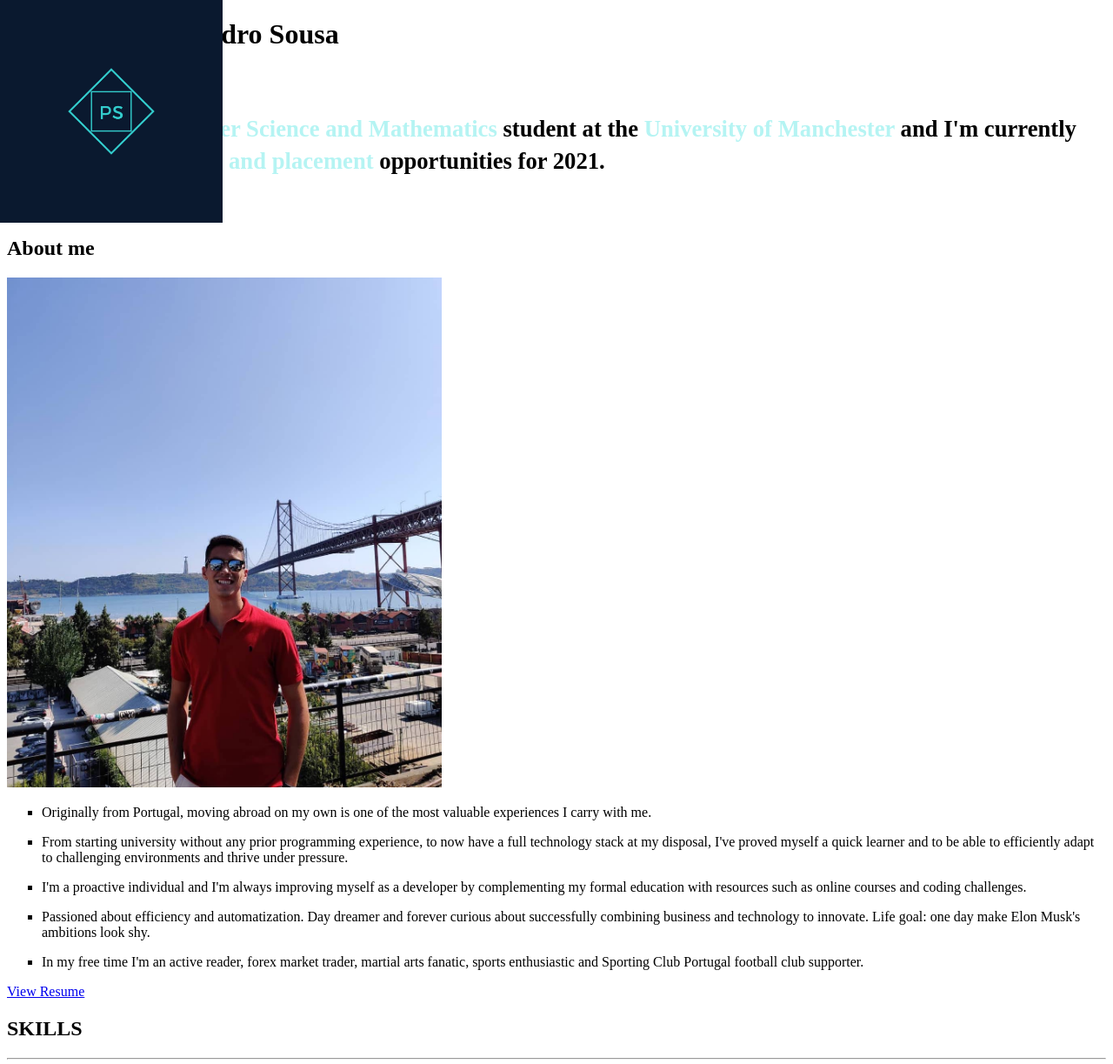
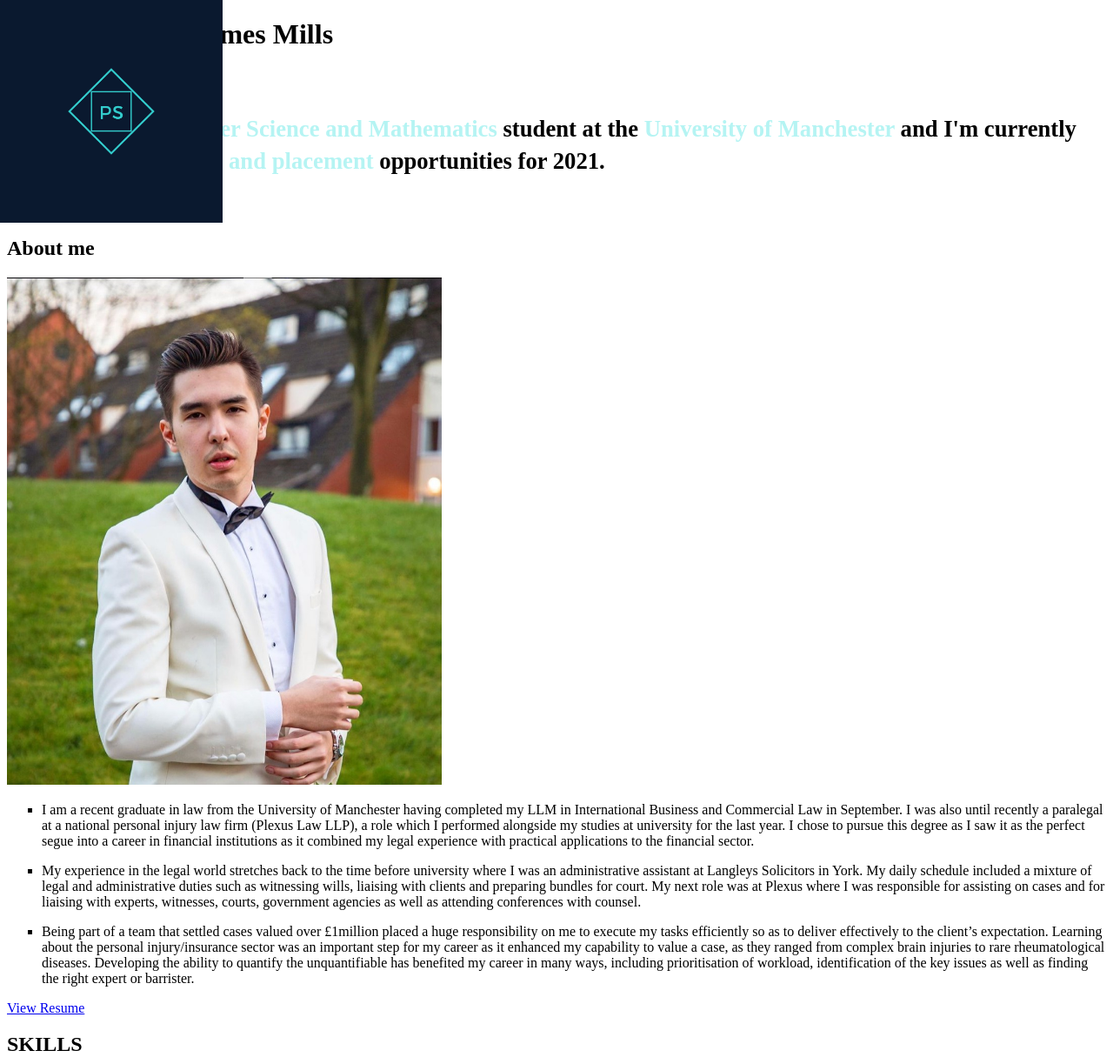
Before and after one commit to pedro15sousa/personal_website, a website: page src/template.html in a window 1280 px wide. Shown: the top 1223 px of the page at 87% size. Drawn offline with nearby package versions, Linux system fonts and the light colour scheme.

Commit message:
James website playing around

```diff
--- a/src/template.html
+++ b/src/template.html
@@ -8,7 +8,7 @@
     <link rel="icon" type="image/png" href="./src/assets/ps2.png" />
 
     <!-- Put here your site title -->
-    <title>Pedro Sousa | Developer</title>
+    <title>James Mills | Developer</title>
     <!-- Add some coding keywords below, Ex: (javascript, yourusername, etc) -->
     <meta name="keywords" content="[username], [name], skill" />
     <!-- Improve your SEO by adding a small descrption of you -->
@@ -35,7 +35,7 @@
     <div id="hero" class="jumbotron">
       <div class="container">
         <h1 class="hero-title" class="load-hidden">
-          Hi, my name is <span class="text-color-main">Pedro Sousa</span>
+          Hi, my name is <span class="text-color-main">James Mills</span>
           <br/>
           <div style="padding-top: 70px; padding-bottom: 10px ">
           <small>I'm a 2º year <span style="color: #B5F4F3">Computer Science and Mathematics</span> student at the <span style="color: #B5F4F3">University of Manchester</span> and I'm currently looking for <span style="color: #B5F4F3">internship and placement</span> opportunities for 2021.</small>
@@ -61,7 +61,7 @@
                 class="img-fluid rounded shadow-lg"
                 height="auto"
                 width="500px"
-                src="./assets/about_me_image.jpg"
+                src="./assets2/about_me.57.jpeg"
                 alt="Profile Image"
               />
             </div>
@@ -71,22 +71,23 @@
               <ul style="list-style-type: square">
               <li>
               <p class="about-wrapper__info-text">
-                Originally from Portugal, moving abroad on my own is one of the most valuable experiences I carry with me.
+                I am a recent graduate in law from the University of Manchester having completed my LLM in International Business and Commercial Law in September. I was also until recently a paralegal at a national personal injury law firm (Plexus Law LLP), a role which I performed alongside my studies at university for the last year. I chose to pursue this degree as I saw it as the perfect segue into a career in financial institutions as it combined my legal experience with practical applications to the financial sector.
+
               </p>
               </li>
               <li>
               <p></p>
               <p class="about-wrapper__info-text">
-                From starting university without any prior programming experience, to now have a full technology stack at my disposal, I've proved myself a quick learner and to be able to efficiently adapt to challenging environments and thrive under pressure.
+                My experience in the legal world stretches back to the time before university where I was an administrative assistant at Langleys Solicitors in York. My daily schedule included a mixture of legal and administrative duties such as witnessing wills, liaising with clients and preparing bundles for court. My next role was at Plexus where I was responsible for assisting on cases and for liaising with experts, witnesses, courts, government agencies as well as attending conferences with counsel.
               </p>
               </li>
               <p></p>
               <li>
               <p class='about-wrapper__info-text'>
-                I'm a proactive individual and I'm always improving myself as a developer by complementing my formal education with resources such as online courses and coding challenges.
+                Being part of a team that settled cases valued over £1million placed a huge responsibility on me to execute my tasks efficiently so as to deliver effectively to the client’s expectation. Learning about the personal injury/insurance sector was an important step for my career as it enhanced my capability to value a case, as they ranged from complex brain injuries to rare rheumatological diseases. Developing the ability to quantify the unquantifiable has benefited my career in many ways, including prioritisation of workload, identification of the key issues as well as finding the right expert or barrister.
               </p>
               </li>
-              <li>
+              <!-- <li>
               <p></p>
               <p class='about-wrapper__info-text'>
                 Passioned about efficiency  and automatization.
@@ -98,7 +99,7 @@
               <p class='about-wrapper__info-text'>
               In my free time I'm an active reader, forex market trader, martial arts fanatic, sports enthusiastic and Sporting Club Portugal football club supporter.
               </p>
-              </li>
+              </li> -->
               </ul>
               <span class="d-flex mt-3">
                 <a target="_blank" class="cta-btn cta-btn--resume" href="https://drive.google.com/file/d/1TSxONR1iVRkh1Wz20OKZcNxTdl3zg58x/view?usp=sharing">
```
Also changed, not shown: src/assets2/about_me.57.jpeg (added), 3 other files.
